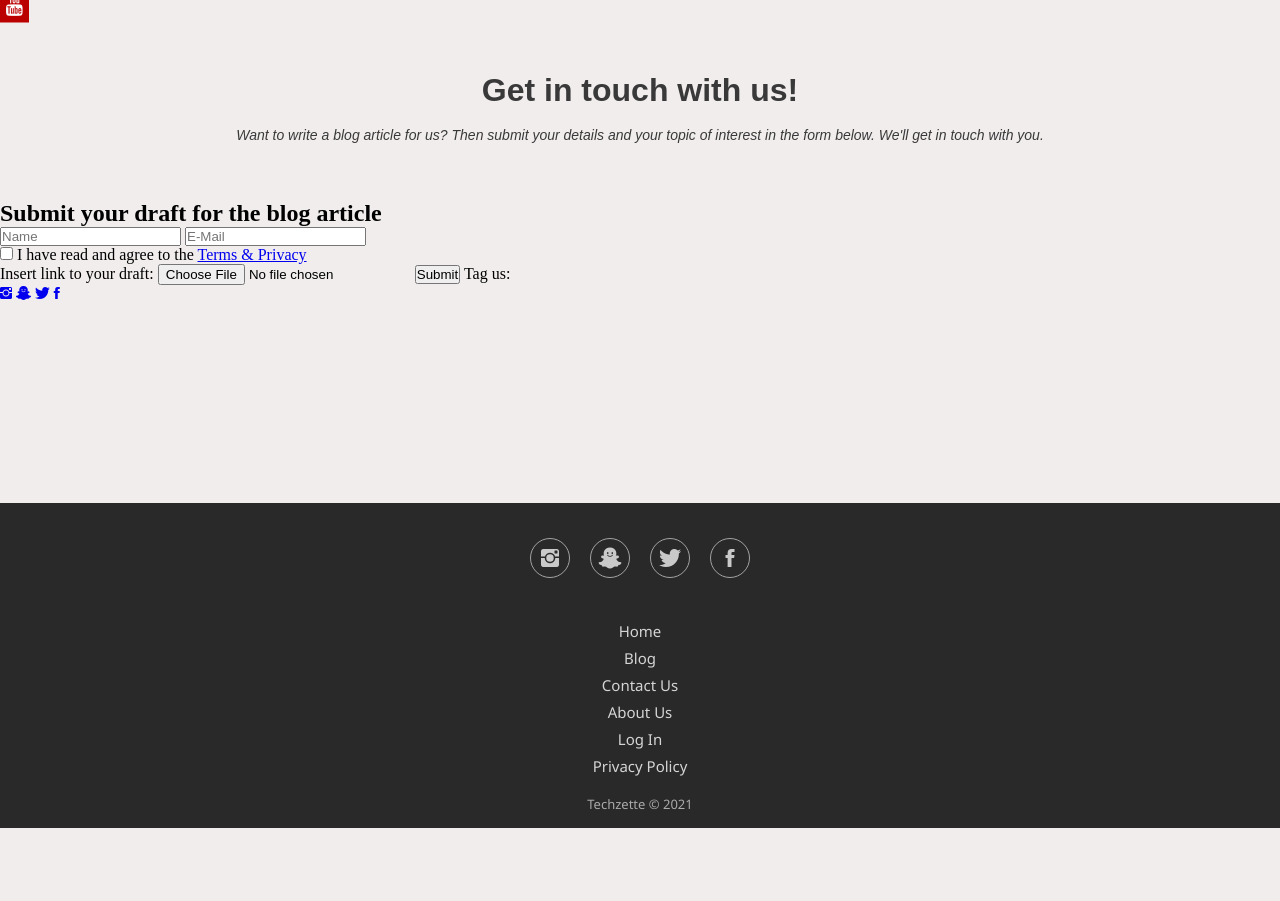
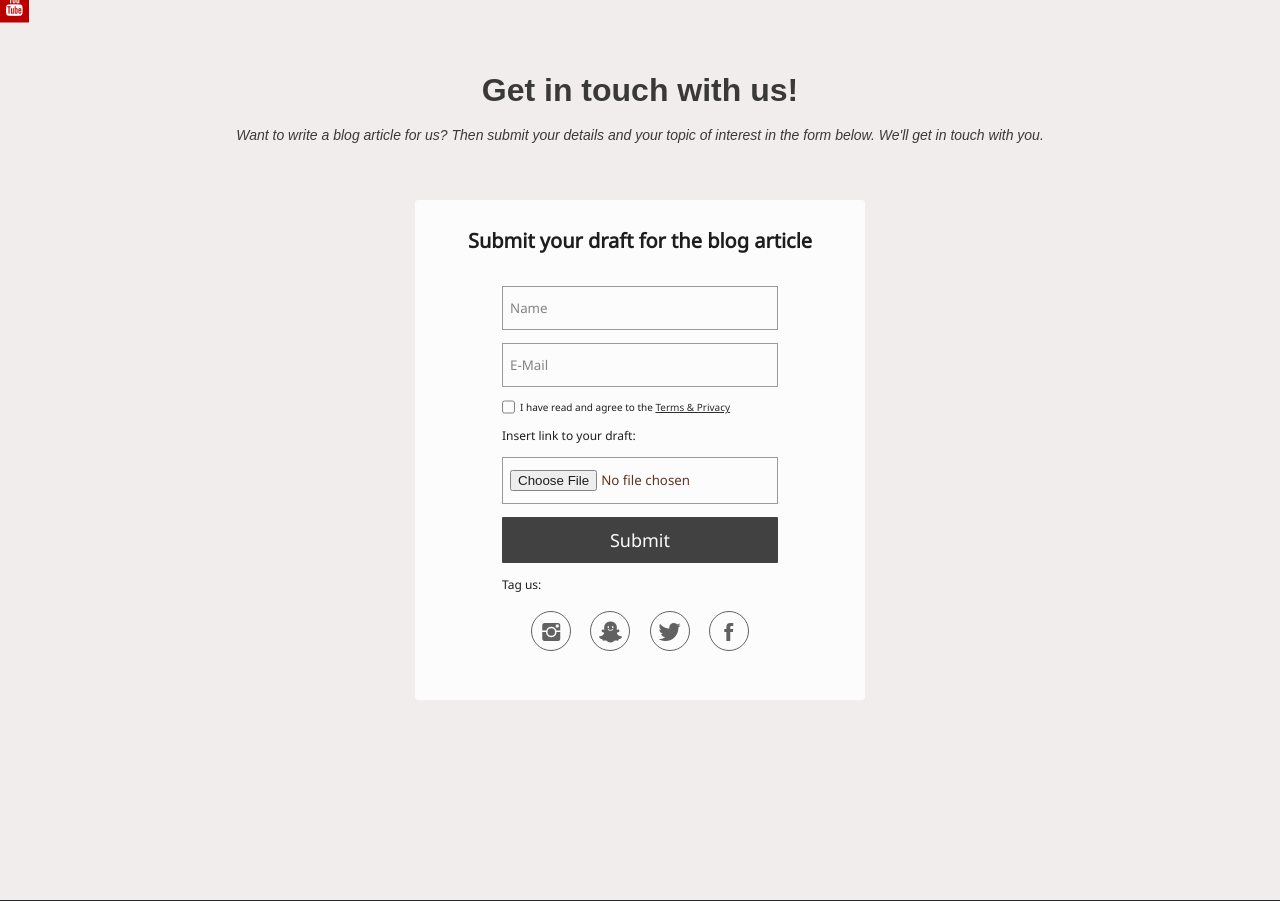
Before and after one commit to Safirangi/techzette-blog, a PHP site: page /contact.html in a window 1280 px wide. Shown: the part 460-1361 px from the top of the page. Before the commit the page ends 1288 px from the top, so only its background shows below. Run offline with PHP 8.4, Linux system fonts and the light colour scheme; some libraries are stand-ins or nearby versions; some web fonts are replaced.

Commit message:
updated CSS for form

```diff
--- a/Contact Page/contact.css
+++ b/Contact Page/contact.css
@@ -58,7 +58,7 @@
 ol li {
   list-style: none;
   display: inline;
-  margin: 0 30px;
+  margin: 0 40px;
 }
 ol li a {
   color: #fff;
@@ -81,8 +81,8 @@ ol li a:hover {
   width: 100%;
   top: 75%;
   margin-top: 200px;
-  margin-bottom: 0px;
-  padding-top: 0px;
+  margin-bottom: 0;
+  padding-top: 0;
 }
 
 .footer ul {
@@ -198,3 +198,95 @@ ol li a:hover {
   padding: 5px 150px 5px;
   font-style: italic;
 }
+.contact-form {
+  width: 450px;
+  height: 500px;
+  background-color: #fff;
+  display: flex;
+  align-items: center;
+  align-content: center;
+  font-family: "Noto Sans", sans-serif;
+  opacity: 0.875;
+  padding: 0 15px;
+  margin: 0 auto;
+  border-radius: 4px;
+  flex-direction: column;
+  justify-content: center;
+  font-size: 12px;
+}
+form {
+  height: 400px;
+  display: flex;
+  flex-direction: column;
+  justify-content: space-evenly;
+  font-family: "Noto Sans", sans-serif;
+}
+form input {
+  padding: 12px 7px;
+  outline: none;
+  border: 1px solid #8c8f94;
+  font-family: "Noto Sans", sans-serif;
+  background-color: #fff;
+  color: #4b1b05;
+}
+form input:focus {
+  border-color: #4b1b05;
+  color: #4b1b05;
+}
+.check-box {
+  display: flex;
+  accent-color: #4b1b05;
+}
+.check-box label {
+  font-size: 10px;
+  padding: 0 5px;
+}
+form button {
+  border: none;
+  outline: none;
+  padding: 11px 0;
+  background: #292929;
+  color: #fff;
+  font-size: 18px;
+  /*box-shadow: 0 7px 15px rbga(22, 5, 107, 0.3); */
+  font-family: "Noto Sans", sans-serif;
+  box-shadow: inset 0 0 0 0 #4b1b05;
+  border-radius: 1px;
+  transition: ease-out 0.4s;
+}
+form button:hover {
+  box-shadow: inset 300px 0 0 0 #4b1b05;
+  cursor: pointer;
+}
+form a {
+  color: #121212;
+}
+form a:hover {
+  color: #4b1b05;
+  font-style: italic;
+}
+.intro-text h2 {
+  margin: 0 5px 20px;
+  font-size: 20px;
+}
+.social {
+  text-align: center;
+  padding-bottom: 10px;
+  padding-top: 5px;
+}
+.social > a {
+  font-size: 24px;
+  width: 40px;
+  height: 40px;
+  line-height: 40px;
+  display: inline-block;
+  text-align: center;
+  border-radius: 50%;
+  border: 1px solid #121212;
+  margin: 0 8px;
+  color: #121212;
+  opacity: 0.75;
+}
+.social > a:hover {
+  opacity: 0.9;
+}
```
